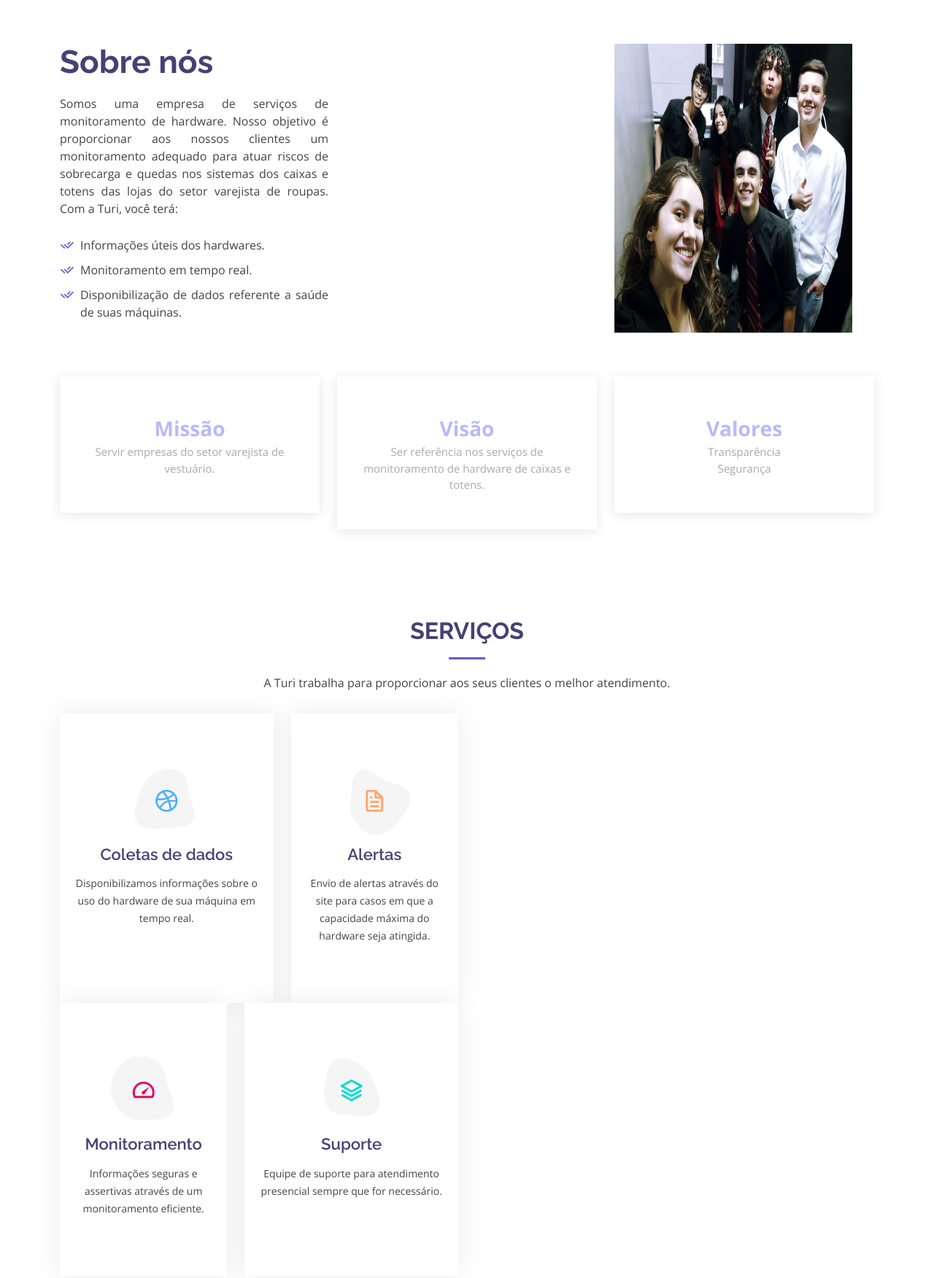
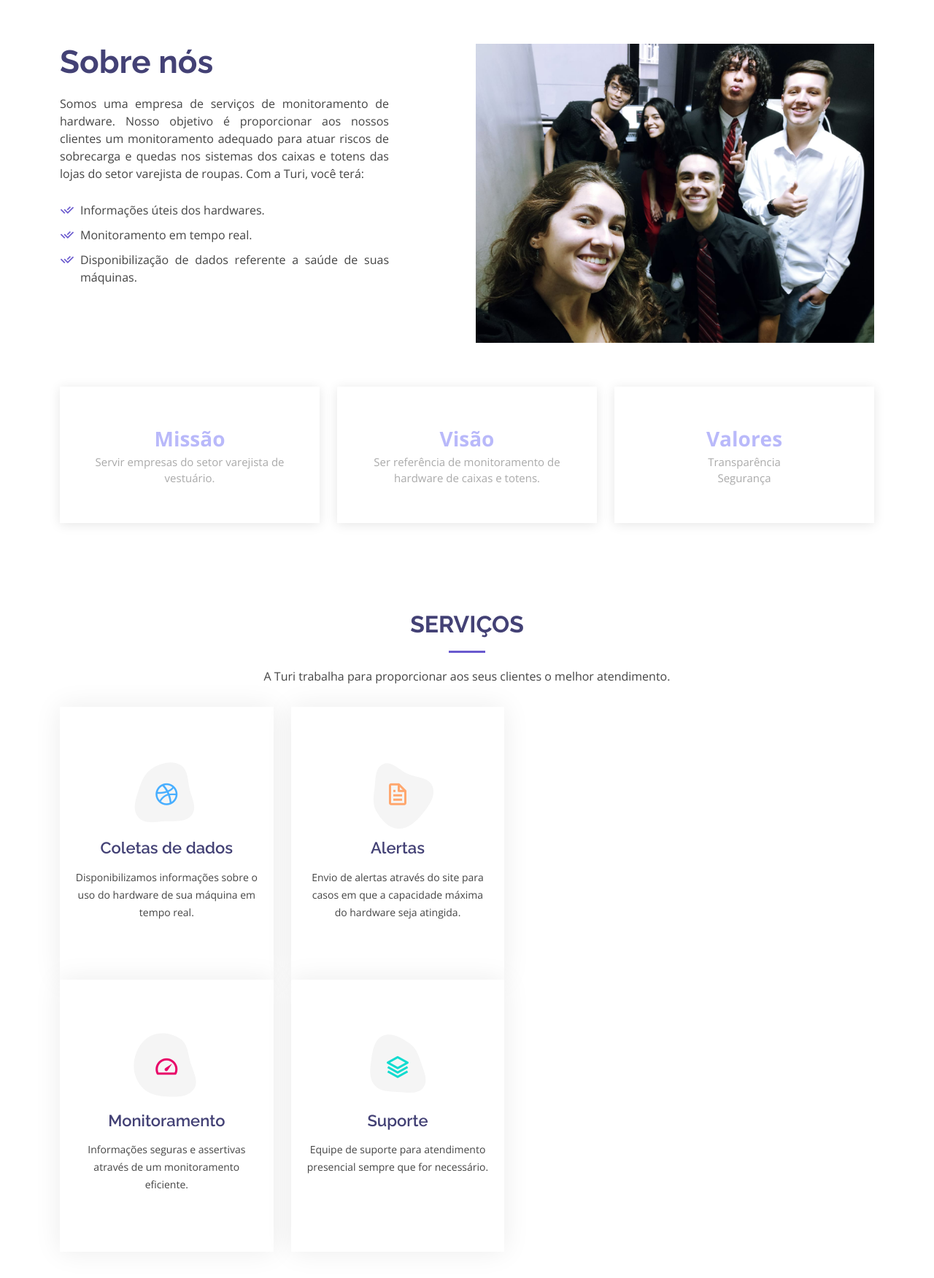
Before and after one commit to Murilomps/Turi, a website: page public/index.html in a window 1280 px wide. Shown: the part 800-2552 px from the top of the page at 73% size. Drawn offline with nearby package versions, Linux system fonts and the light colour scheme.

Commit message:
atualizacao home

```diff
--- a/public/assets/css/style.css
+++ b/public/assets/css/style.css
@@ -1,4 +1,4 @@
-/**
+/**started
 * Template Name: Resi - v4.9.0
 * Template URL: https://bootstrapmade.com/resi-free-bootstrap-html-template/
 * Author: BootstrapMade.com
@@ -350,7 +350,7 @@ h6 {
   width: 100%;
   height: 100vh;
   border-bottom: 2px solid white;
-  /* background: url("../img/teste_fundo5.jpg") top center no-repeat; */
+  /* background: url("") top center no-repeat;  */
   background-size: cover;
   position: relative;
   padding-top: 82px;
@@ -371,7 +371,7 @@ h6 {
 
 #hero h1 {
   margin: 0;
-  font-size: 60px;
+  font-size:50px;
   font-weight: 300;
   line-height: 56px;
   color: white;
@@ -537,8 +537,6 @@ section {
 /*--------------------------------------------------------------
 # About
 --------------------------------------------------------------*/
-
-
 
 .about .content h2 {
   font-weight: 700;
@@ -1265,7 +1263,7 @@ section {
   display: block;
   position: relative;
   font-family: #6959CE;
-  font-size: 18px;
+  font-size: 22px;
   line-height: 24px;
   font-weight: 400;
   padding-left: 25px;
--- a/public/index.html
+++ b/public/index.html
@@ -83,7 +83,7 @@
     <div class="container" data-aos="zoom-out" data-aos-delay="100">
       <div class="row">
         <div class="col-lg-6 pt-2 pt-lg-0 order-2 order-lg-1 d-flex flex-column justify-content-center">
-          <h1 style="color:#6959CE">Soluções fáceis de monitoramento para suas lojas.</h1><br>
+          <h1 style="color:#6959CE;">Soluções fáceis de monitoramento para suas lojas.</h1><br>
           <h2>Transformando informações de hardware em dados relevantes.</h2>
           <div class="mt-3">
             <a href="./login.html" class="btn-get-started scrollto">Cadastre-se</a>
@@ -104,11 +104,11 @@
     <section id="about" class="about">
       <div class="container">
 
-        <div class="row content">
-          <div class="col-lg-8">
+        <div style="justify-content: space-between;" class="row content">
+          <div class="col-lg-5">
             <h2>Sobre nós</h2>
 
-            <div style="text-align:justify" class="col-lg-6 pt-4 pt-lg-0">
+            <div style="text-align:justify" class="col-lg">
               <p>
                 Somos uma empresa de serviços de monitoramento de hardware. Nosso objetivo é proporcionar aos nossos clientes um monitoramento adequado para atuar riscos de sobrecarga e quedas nos sistemas dos caixas e totens das lojas do setor varejista de roupas. Com a Turi, você terá:
               </p>
@@ -119,8 +119,9 @@
               </ul>
             </div>
           </div>
-
-          <img style="width:350px;display:inline-block;"src="assets/img/time.jpeg">
+          <div class="col-lg-6">
+            <img style="width:100%;display:inline-block;"src="assets/img/time.jpeg">
+          </div>
         </div>
       </div>
     </section><!-- End About Section -->
@@ -144,7 +145,7 @@
               <!-- <img style="width:20%; display: block; margin: 0px auto;" src="assets/img/visao.png"> -->
               <span style="text-align:center">Visão</span>
               <!-- <h4>Repellat Nihil</h4> -->
-              <p style="text-align:center">Ser referência nos serviços de monitoramento de hardware de caixas e totens.</p>
+              <p style="text-align:center">Ser referência de monitoramento de hardware de caixas e totens.</p>
             </div>
           </div>
 
@@ -236,7 +237,7 @@
                   </div>
                 </div>
 
-                <div class="col-lg-4 d-flex align-items-stretch mt-lg-0" data-aos="zoom-in" data-aos-delay="200">
+                <div class="col-lg-5 d-flex align-items-stretch mt-lg-0" data-aos="zoom-in" data-aos-delay="200">
                   <div class="icon-box iconbox-orange ">
                     <div class="icon">
                       <svg width="100" height="100" viewBox="0 0 600 600" xmlns="http://www.w3.org/2000/svg">
@@ -249,7 +250,7 @@
                   </div>
                 </div>
 
-                <div class="col-lg-4 d-flex align-items-stretch" data-aos="zoom-in" data-aos-delay="300">
+                <div class="col-lg-5 d-flex align-items-stretch" data-aos="zoom-in" data-aos-delay="300">
                   <div class="icon-box iconbox-pink">
                     <div class="icon">
                       <svg width="100" height="100" viewBox="0 0 600 600" xmlns="http://www.w3.org/2000/svg">
@@ -501,7 +502,7 @@
 
           <div class="col-lg-4 box">
             <h3>TESTE</h3>
-            <h4>R$0,00<span>durante 3 mês</span></h4>
+            <h4>R$0,00<span>durante 3 meses</span></h4>
             <ul>
               <li><i class="bx bx-check"></i> Monitoramento das máquinas</li>
               <li><i class="bx bx-check"></i> Alertas</li>
```
Also changed, not shown: public/assets/img/backsection3.png (added).
